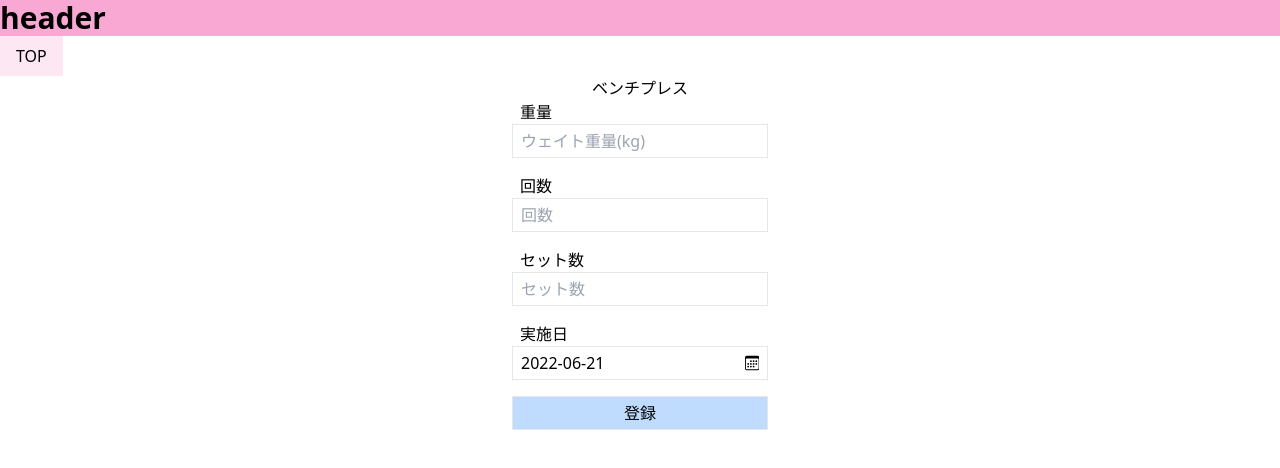
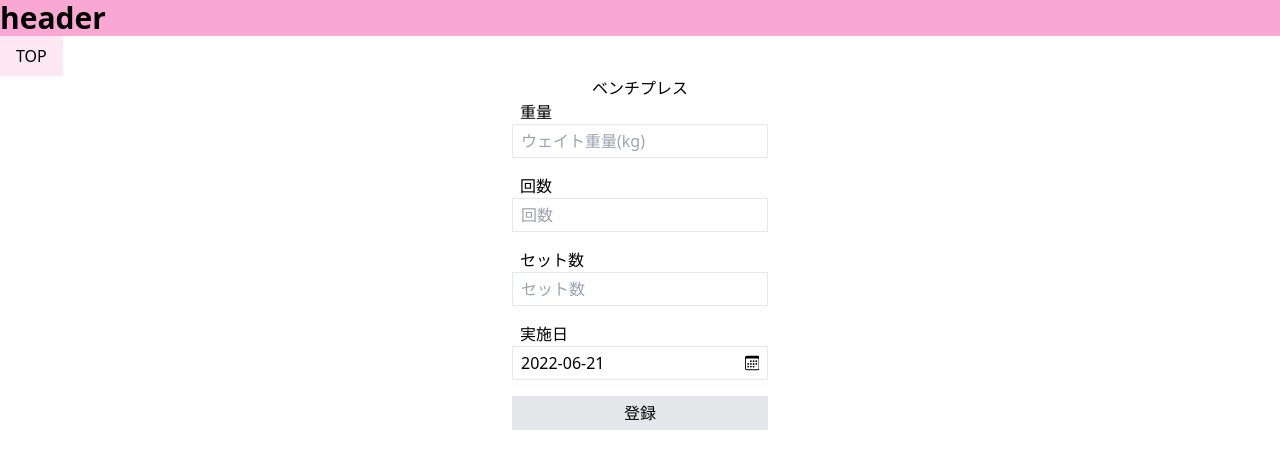
Before and after one commit to gyan-pg/new-project, a React (Create React App) app: page /detail/bench_press in a window 1280 px wide. Shown: the top 468 px of the page. Built offline with nearby package versions, Linux system fonts and the light colour scheme.

Commit message:
form validation adjusted

```diff
--- a/src/component/Calendar.tsx
+++ b/src/component/Calendar.tsx
@@ -74,7 +74,7 @@ const Calendar: React.FC<PROPS> = ({today, setDay}) => {
 
   return (
     <>
-    <section className="inline-block">
+    <section className="inline-block mb-4">
       <div className="flex justify-between items-center mb-2 mt-2">
         <AiFillCaretLeft className="hover:cursor-pointer" onClick={() => {prevMonth()}}/>
         <span>{currentDate.format("YYYY年MM月")}</span>
--- a/src/component/Detail.tsx
+++ b/src/component/Detail.tsx
@@ -1,4 +1,4 @@
-import React, { useState } from "react";
+import React, { useEffect, useState } from "react";
 import { Link, useParams, useLocation } from "react-router-dom";
 import Calendar from "./Calendar";
 import { BsCalendar3 } from "react-icons/bs";
@@ -24,6 +24,7 @@ const Detail: React.FC = () => {
     sets: ""
   });
   const [errFlg, setErrFlg] = useState(false);
+  const [submitFlg, setSubmitFlg] = useState(false);
 
   const params = useParams();
   // アドレスからトレーニングの名前を取得する。
@@ -64,6 +65,15 @@ const Detail: React.FC = () => {
     setFunc(value);
   }
 
+  // submitFlgの監視
+  useEffect(() => {
+    if (weight.length !== 0 && frequency.length !== 0 && sets.length !== 0 && !errFlg) {
+      setSubmitFlg(true);
+    } else {
+      setSubmitFlg(false);
+    }
+  },[weight, frequency, sets]);
+
   return (
 
     <>
@@ -92,7 +102,7 @@ const Detail: React.FC = () => {
           {showCalendarFlg ? <Calendar today={calendarDate} setDay={setCalendarDate}/> : ""}
         </section>
         <div className="text-center">
-          <button className={`border inline-block w-1/5 bg-blue-200 py-1 ${errFlg ? "bg-gray-200" : ""}`}>登録</button>
+          <button className={`border inline-block w-1/5 bg-blue-200 py-1 ${!submitFlg ? "bg-gray-200" : ""}`} disabled={!submitFlg}>登録</button>
         </div>
       </section>
     </>
```
